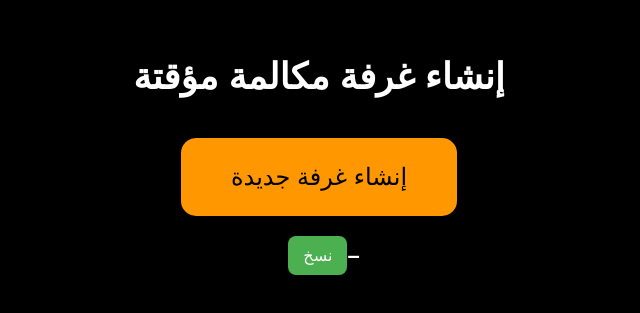
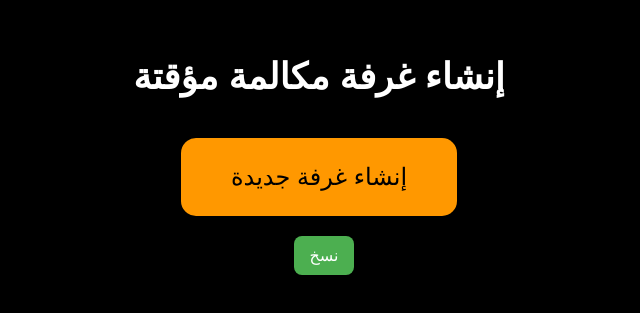
Before and after one commit to Asdasd7117/20000, a website: page index.html in a window 1280 px wide. Shown: the part 249-562 px from the top of the page, without its empty margins (321-961 px from the left). Drawn offline with nearby package versions, Linux system fonts and the light colour scheme; no server answers.

Commit message:
Update index.html

```diff
--- a/index.html
+++ b/index.html
@@ -10,9 +10,9 @@
     <h2>إنشاء غرفة مكالمة مؤقتة</h2>
     <button id="createBtn">إنشاء غرفة جديدة</button>
 
-    <!-- الرابط مع زر النسخ دائمًا موجود -->
-    <div id="linkDiv" style="margin-top:20px; display:flex; align-items:center; justify-content:center;">
-      <span id="roomLink" style="font-size:22px; font-weight:bold; color:#fff;">–</span>
+    <!-- الرابط مع زر النسخ -->
+    <div id="linkDiv" style="margin-top:20px;">
+      <span id="roomLink" style="font-size:22px; font-weight:bold; color:#fff;"></span>
       <button id="copyBtn" style="margin-left:10px; padding:10px 15px; font-size:16px; cursor:pointer; border:none; border-radius:8px; background:#4caf50; color:#fff;">
         نسخ
       </button>
```
